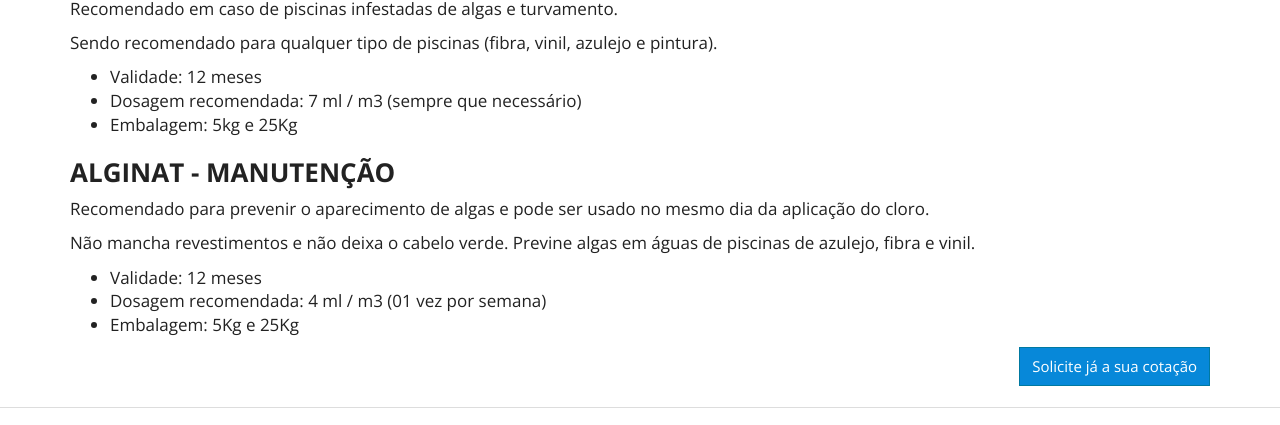
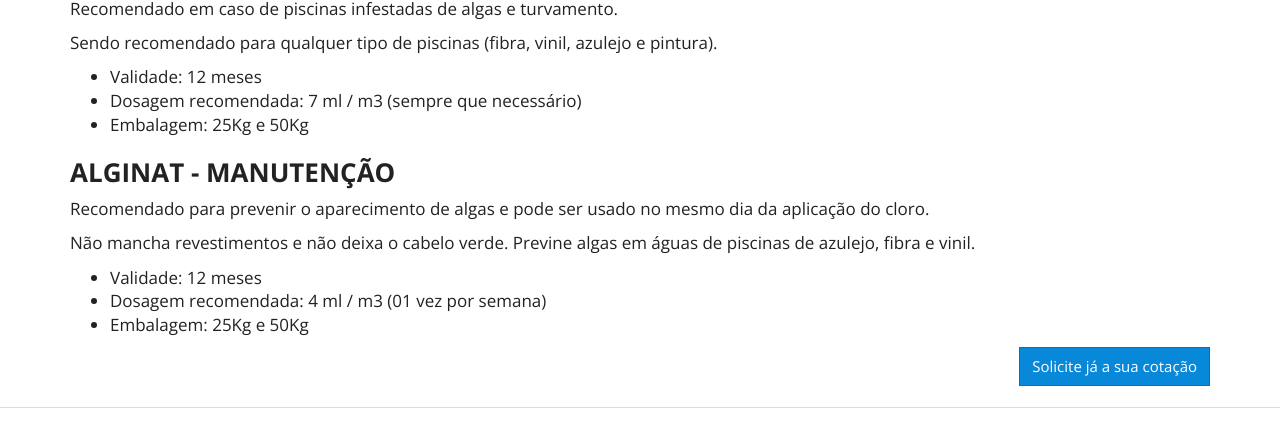
Before and after one commit to purewaterefluentes/purewaterefluentes.github.io, a Jekyll site: the page built from produtos/algicida-para-piscina.md, in a window 1280 px wide and 1172 px high. Shown: the part 640-1065 px from the top of the window. Built offline with Jekyll 4.4.1, drawn with Linux system fonts in a browser that asks for light colours; nearby versions of some CDN libraries; library files that are not in the unit come from our copies.

Commit message:
Update algicida-para-piscina.md

```diff
--- a/produtos/algicida-para-piscina.md
+++ b/produtos/algicida-para-piscina.md
@@ -23,7 +23,7 @@
 
 - Validade: 12 meses
 - Dosagem recomendada: 7 ml / m3 (sempre que necessário)
-- Embalagem: 5kg e 25Kg
+- Embalagem: 25Kg e 50Kg
 
 
 ### **ALGINAT - MANUTENÇÃO**
@@ -34,4 +34,4 @@
 
 - Validade: 12 meses
 - Dosagem recomendada: 4 ml / m3 (01 vez por semana)
-- Embalagem: 5Kg e 25Kg
+- Embalagem: 25Kg e 50Kg
```
